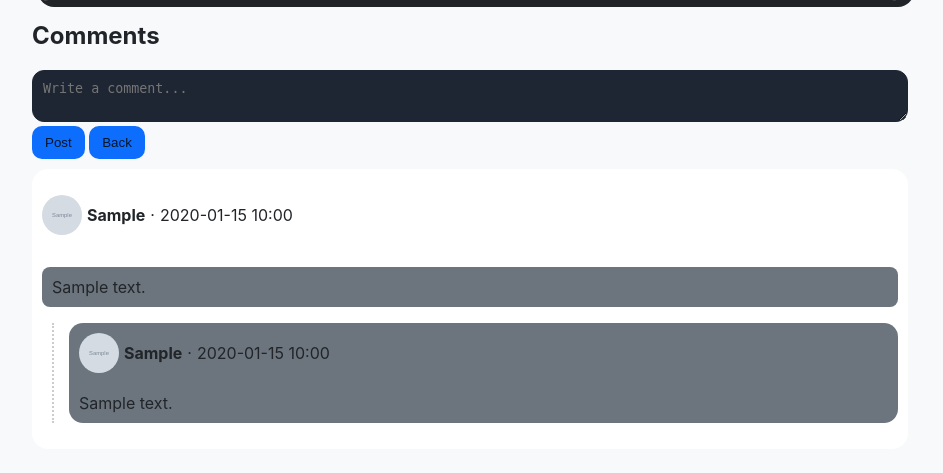
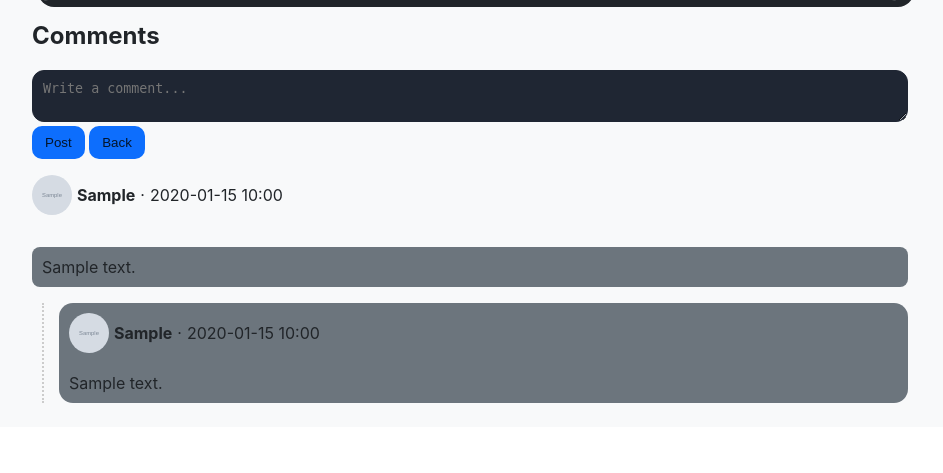
Before and after one commit to HeadlineToday/accb, a Flask app: template templates/comments.html in a window 1280 px wide. Shown: the part 832-1305 px from the top of the page, without its empty margins (170-1113 px from the left). After the commit the page ends 1235 px from the top, so only its background shows below. Run offline with Flask 3, Linux system fonts and the light colour scheme; the template is opened without the code that fills it: most values are stand-ins (such as "Sample title", 1, 10 or a date in 2020); grey boxes marked "Sample" are stand-in pictures; a database or web service that is not in the repository returns one stand-in record (values such as "Sample title").

Commit message:
Update styles.css

```diff
--- a/static/styles.css
+++ b/static/styles.css
@@ -40,14 +40,6 @@ textarea{width:100%;background:#1f2633;border:1px solid #1f2633;color:var(--text
 @media(max-width:900px){.grid-2{grid-template-columns:1fr}}
 .row{display:flex;gap:8px;align-items:center;margin:8px 0}
 .chips{display:flex;flex-wrap:wrap;gap:8px;padding:0;margin:8px 0;list-style:none}
-
-.comment{
-  margin-top:10px;
-  padding:10px;
-  background:var(--card);
-  border-radius:16px;
-  border-bottom:none;
-}
 
 .commentp{
     display:inline-flex;
@@ -99,7 +91,12 @@ textarea{width:100%;background:#1f2633;border:1px solid #1f2633;color:var(--text
 }
 
 .comment-form, .reply-form { margin-top: .5rem; }
-  .reply-form textarea { font-size: 1em; margin-bottom:5px; }
+.reply-form { font-size: 1em; margin-bottom:5px; }
+
+.comtextarea{
+    margin-bottom:10px;
+  }
+
 
 /* === Light & Dark Mode === */
 :root[data-theme="light"] {
```
Lines whose indentation alone changed are shown as unchanged.
